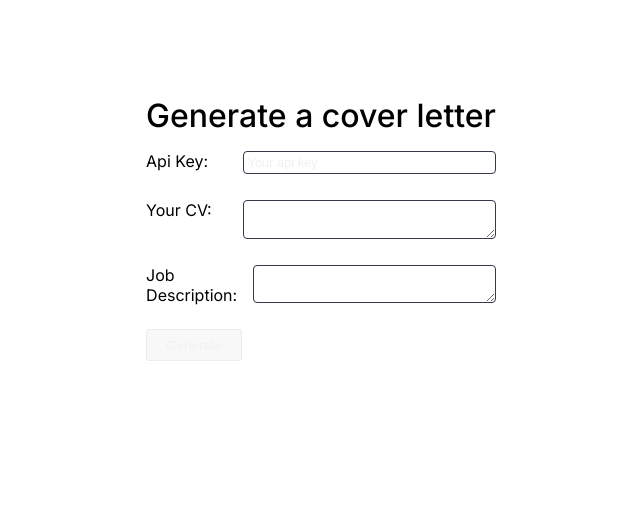
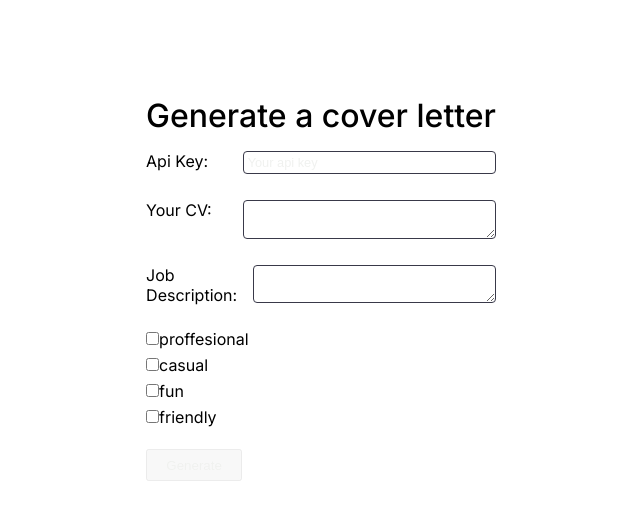
Before and after one commit to jinwood/cover-letter-generator, a Next.js app: page / in a window 1280 px wide. Shown: the top 520 px of the page, without its empty margins (319-959 px from the left). Built offline with nearby package versions, Linux system fonts and the light colour scheme.

Commit message:
Add keywords

```diff
--- a/app/components/config-form/index.tsx
+++ b/app/components/config-form/index.tsx
@@ -3,6 +3,7 @@ import styles from "./index.module.css";
 import ConfigContext from "@/app/store/config-context";
 import { ChangeEvent, useContext, useEffect, useState } from "react";
 import Button from "../button";
+import Keywords from "../keywords";
 
 export default function ConfigForm() {
   const configCtx = useContext(ConfigContext);
@@ -67,6 +68,7 @@ export default function ConfigForm() {
           }
         />
       </div>
+      <Keywords />
       <Button
         action={generate}
         text="Generate"
--- /dev/null
+++ b/app/components/keywords/index.tsx
@@ -0,0 +1,18 @@
+const KEYWORDS = ["proffesional", "casual", "fun", "friendly"];
+
+export default function Keywords() {
+  return (
+    <>
+      <div>
+        {KEYWORDS.map((word) => {
+          return (
+            <div key={word}>
+              <input type="checkbox" name={word} id={word} />
+              <label>{word}</label>
+            </div>
+          );
+        })}
+      </div>
+    </>
+  );
+}
```
Also changed, not shown: app/components/keywords/keywords.module.css (added).
